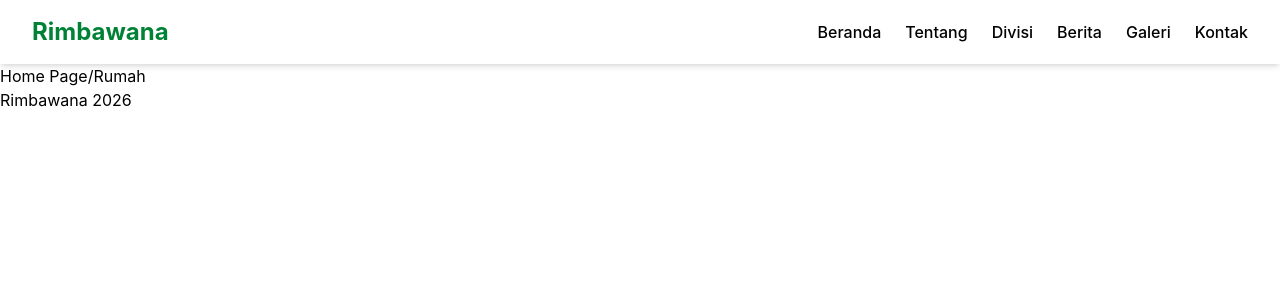
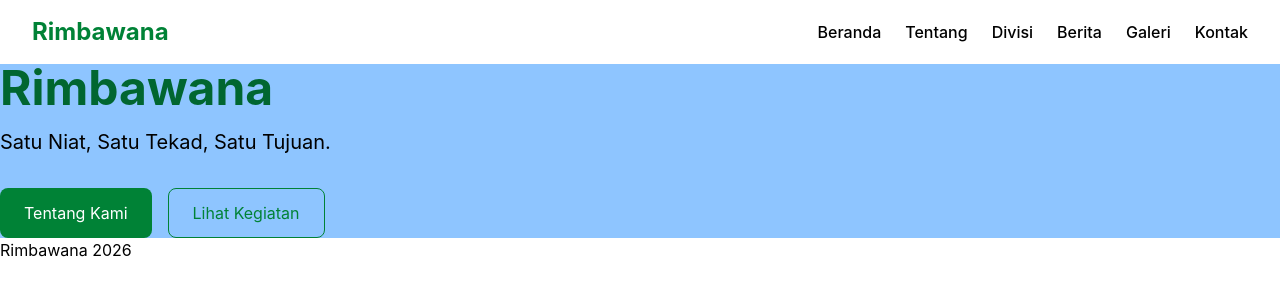
Before and after one commit to Emervi/rimbawana-website, a React (Vite) app: page / in a window 1280 px wide. Shown: the top 300 px of the page. Built offline with nearby package versions, Linux system fonts and the light colour scheme.

Commit message:
feat: add hero section

```diff
--- /dev/null
+++ b/src/components/sections/Hero.jsx
@@ -0,0 +1,28 @@
+function Hero() {
+    return (
+        <section
+            id="home"
+            className="bg-blue-300"
+        >
+            <h1 className="text-5xl font-bold text-green-800">
+                Rimbawana
+            </h1>
+
+            <p className="mt-4 text-xl max-w-2xl">
+                Satu Niat, Satu Tekad, Satu Tujuan.
+            </p>
+
+            <div className="mt-8 flex gap-4">
+                <button className="px-6 py-3 rounded-lg bg-green-700 text-white hover:bg-green-800 transition">
+                    Tentang Kami
+                </button>
+
+                <button className="px-6 py-3 rounded-lg border border-green-700 text-green-700 hover:bg-green-700 hover:text-white transition">
+                    Lihat Kegiatan
+                </button>
+            </div>
+        </section>
+    );
+}
+
+export default Hero;
--- a/src/pages/Home.jsx
+++ b/src/pages/Home.jsx
@@ -1,6 +1,10 @@
+import Hero from "../components/sections/Hero";
+
 function Home() {
     return (
-        <h1>Home Page/Rumah</h1>
+        <>
+            <Hero />
+        </>
     );
 }
 
```
Also changed, not shown: public/robots.txt (added), 1 other file (tests, documents, lock files or other folders).
